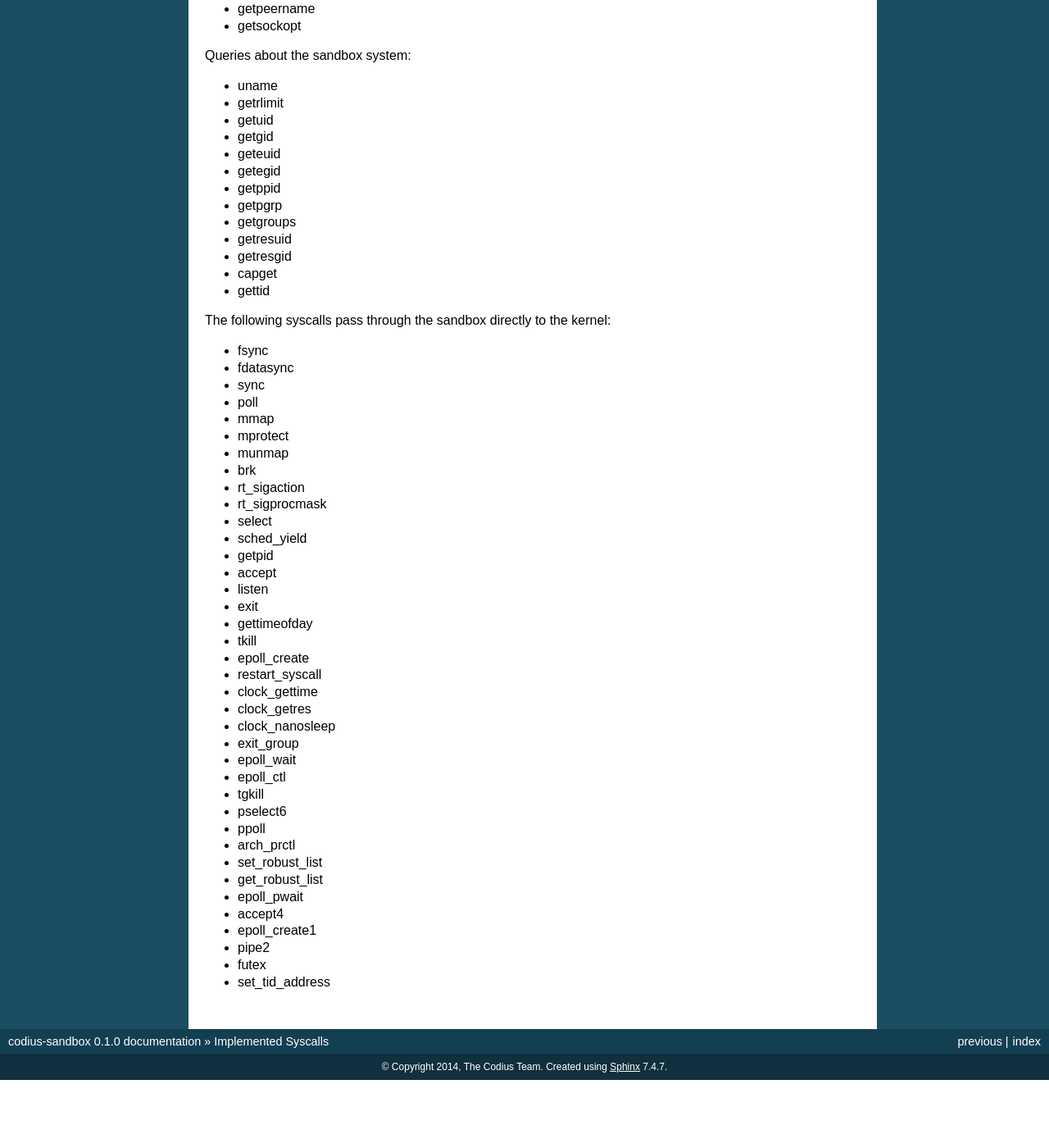
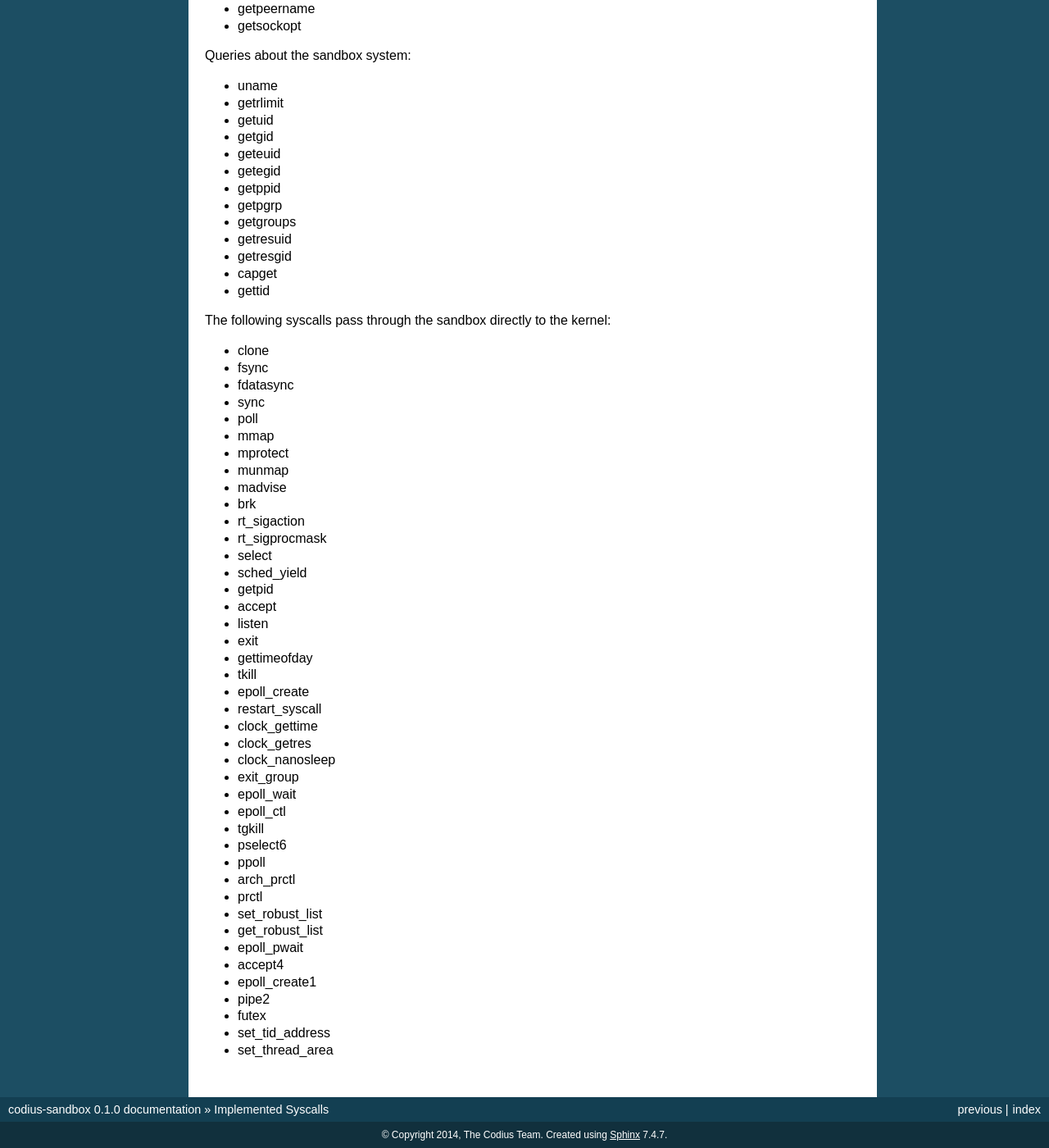
Before and after one commit to codius-deprecated/codius-sandbox, a Sphinx documentation site: the page built from doc/syscalls.rst, in a window 1280 px wide and 1400 px high, scrolled down 800 px. Shown: the whole window at 82% size. Built offline with Sphinx 7.4.7, drawn with Linux system fonts in a browser that asks for light colours; before the commit the page ends 2117 px from its top, so only the background shows below that.

Commit message:
Update docs, remove duplicate madvise in filters

```diff
--- a/doc/syscalls.rst
+++ b/doc/syscalls.rst
@@ -57,6 +57,7 @@ Queries about the sandbox system:
 
 The following syscalls pass through the sandbox directly to the kernel:
 
+- clone
 - fsync
 - fdatasync
 - sync
@@ -64,6 +65,7 @@ The following syscalls pass through the sandbox directly to the kernel:
 - mmap
 - mprotect
 - munmap
+- madvise
 - brk
 - rt_sigaction
 - rt_sigprocmask
@@ -87,6 +89,7 @@ The following syscalls pass through the sandbox directly to the kernel:
 - pselect6
 - ppoll
 - arch_prctl
+- prctl
 - set_robust_list
 - get_robust_list
 - epoll_pwait
@@ -95,3 +98,4 @@ The following syscalls pass through the sandbox directly to the kernel:
 - pipe2
 - futex
 - set_tid_address
+- set_thread_area
```
Also changed, not shown: 1 other file.
